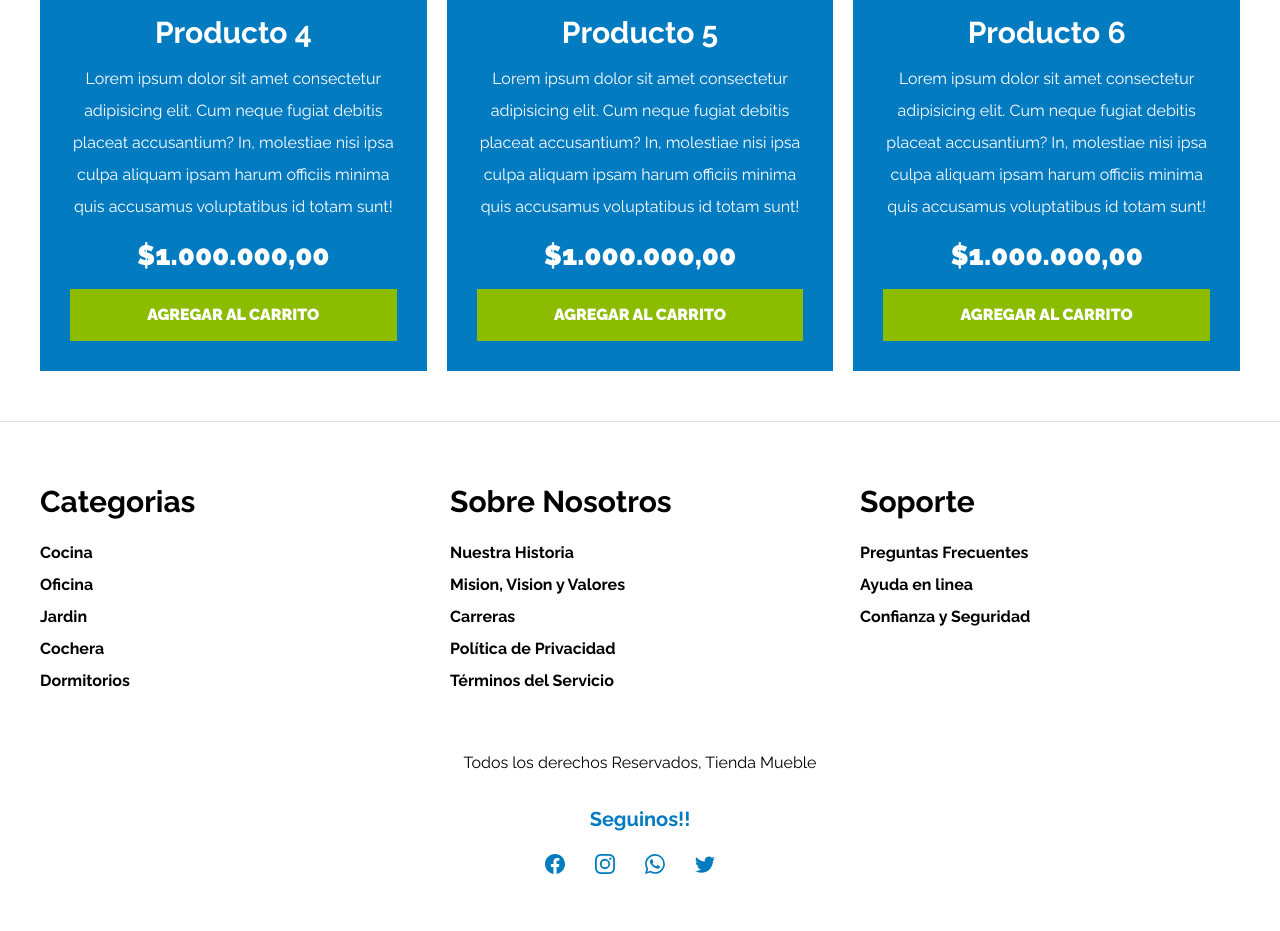
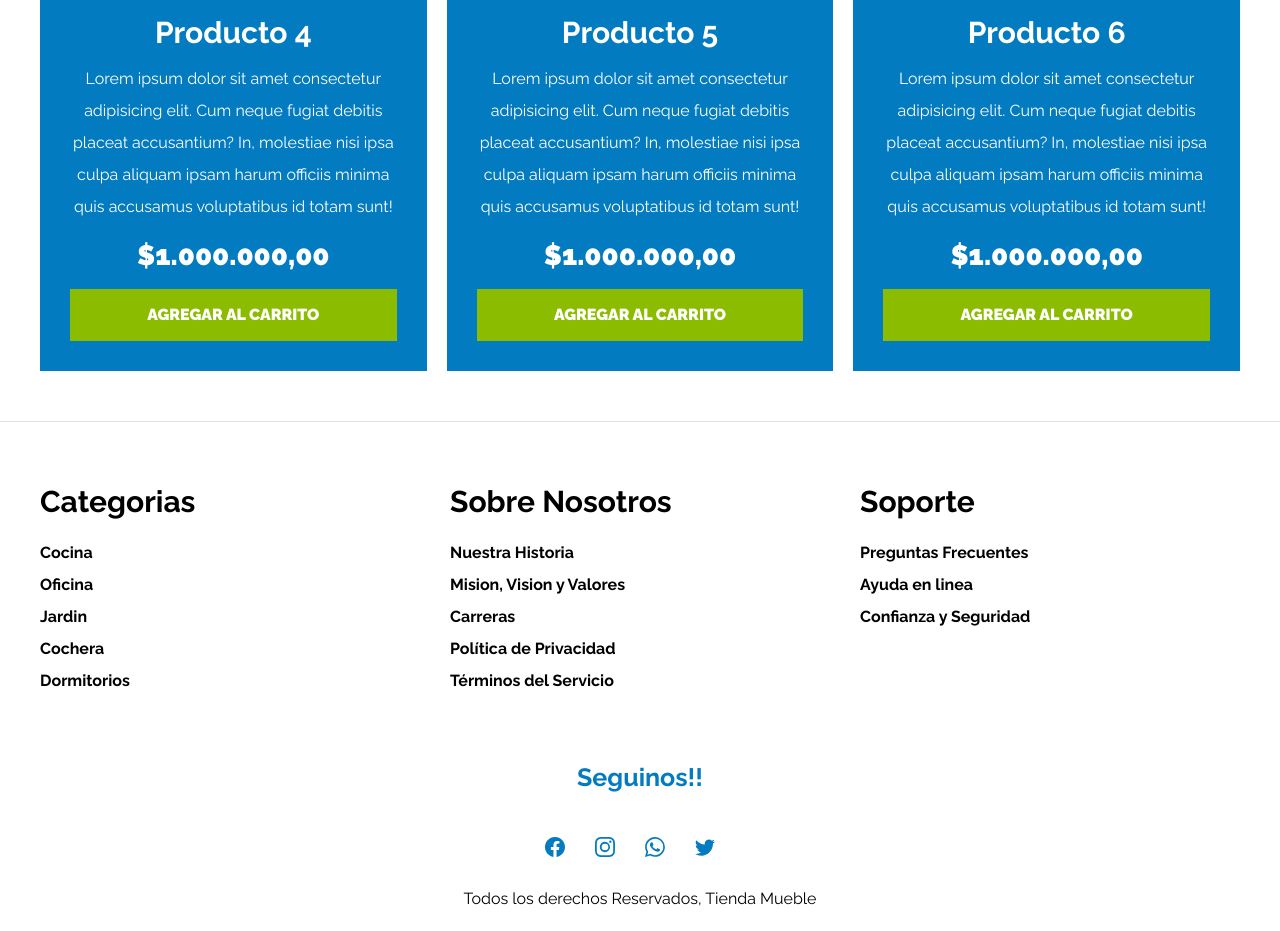
Before and after one commit to Jcorozco73/Proyecto-Coder-Jcorozco, a website: page tienda.html in a window 1280 px wide. Shown: the part 1931-2862 px from the top of the page. Before the commit the page ends 2815 px from the top, so only its background shows below. Drawn offline with nearby package versions, Linux system fonts and the light colour scheme.

Commit message:
proyecto final 20Feb

```diff
--- a/css/style.css
+++ b/css/style.css
@@ -415,23 +415,26 @@ img {
 }
 .copyright{
     text-align: center;
-    margin-top: 5rem;
+
 }
 .social {
     display: flex;
     justify-content: center;
-    margin-top: 2px;
+    ;
     }
     .texto-social {
         text-align: center;
-        font-size: 20px;
+        font-size: 25px;
         font-weight: bold;
         color: #037Bc0;
-        margin-bottom: 5px;
+        padding-top: 3rem;
+
+
     }
     .texto.social p {
-        margin-top: 0;
-    }
+      padding-top: 5rem;
+      text-align: center;
+      }
 
 .iconos {
     display: flex;
--- a/tienda.html
+++ b/tienda.html
@@ -160,8 +160,6 @@
 
                 </div>
             </div>
-            <p class="copyright">Todos los derechos Reservados, Tienda Mueble</p>
-
             <p class="texto-social">Seguinos!!</p>
         <section class="social">
 
@@ -190,6 +188,7 @@
                     </div>
                 </div>
             </section>
+            <p class="copyright">Todos los derechos Reservados, Tienda Mueble</p>
 
         </footer>
 
```
Also changed, not shown: blog.html (+1 -3 lines), contacto.html (+1 -2 lines), galeria.html (+2 -2 lines), index.html (+3 -3 lines), nosotros.html (+1 -1 lines), imagenes/nosotros copy.jpg (deleted).
